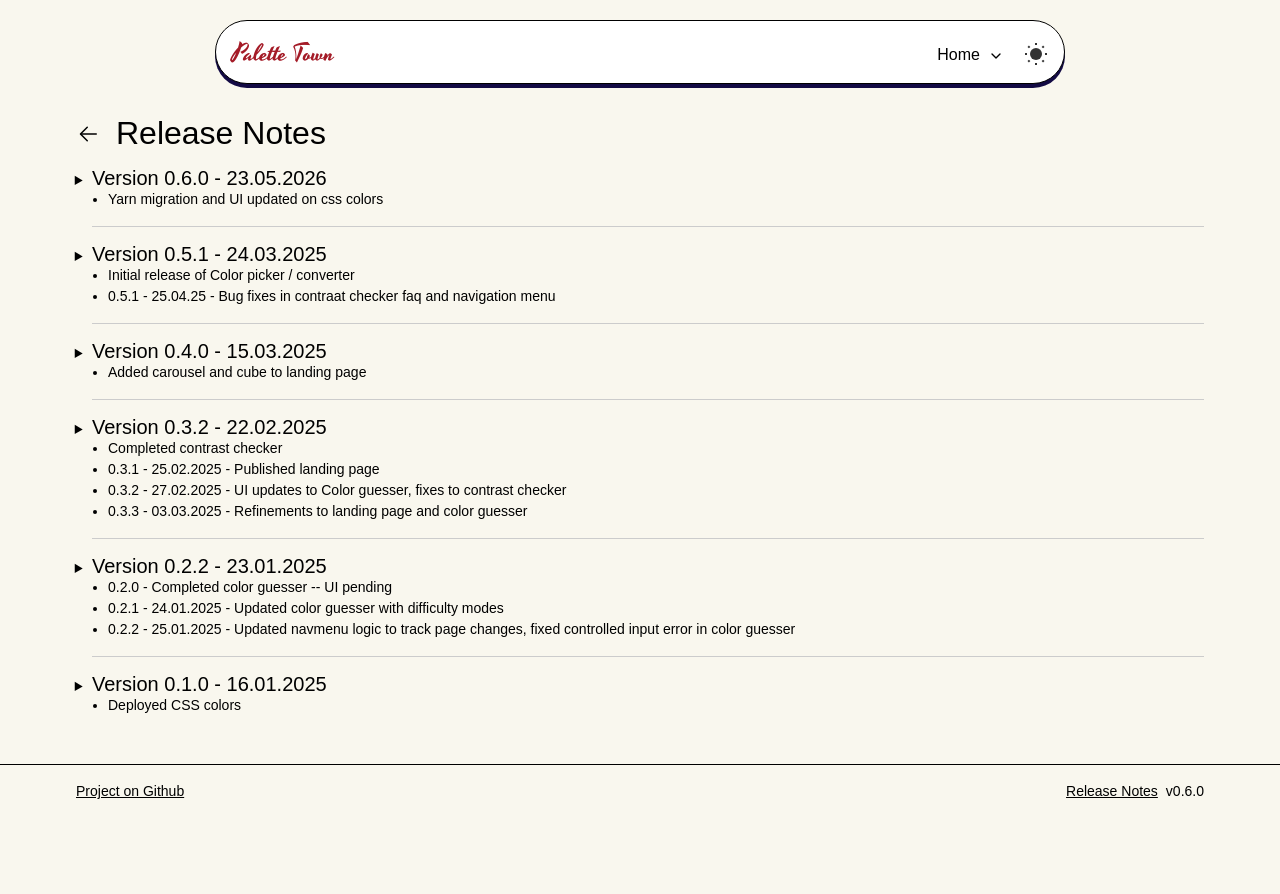
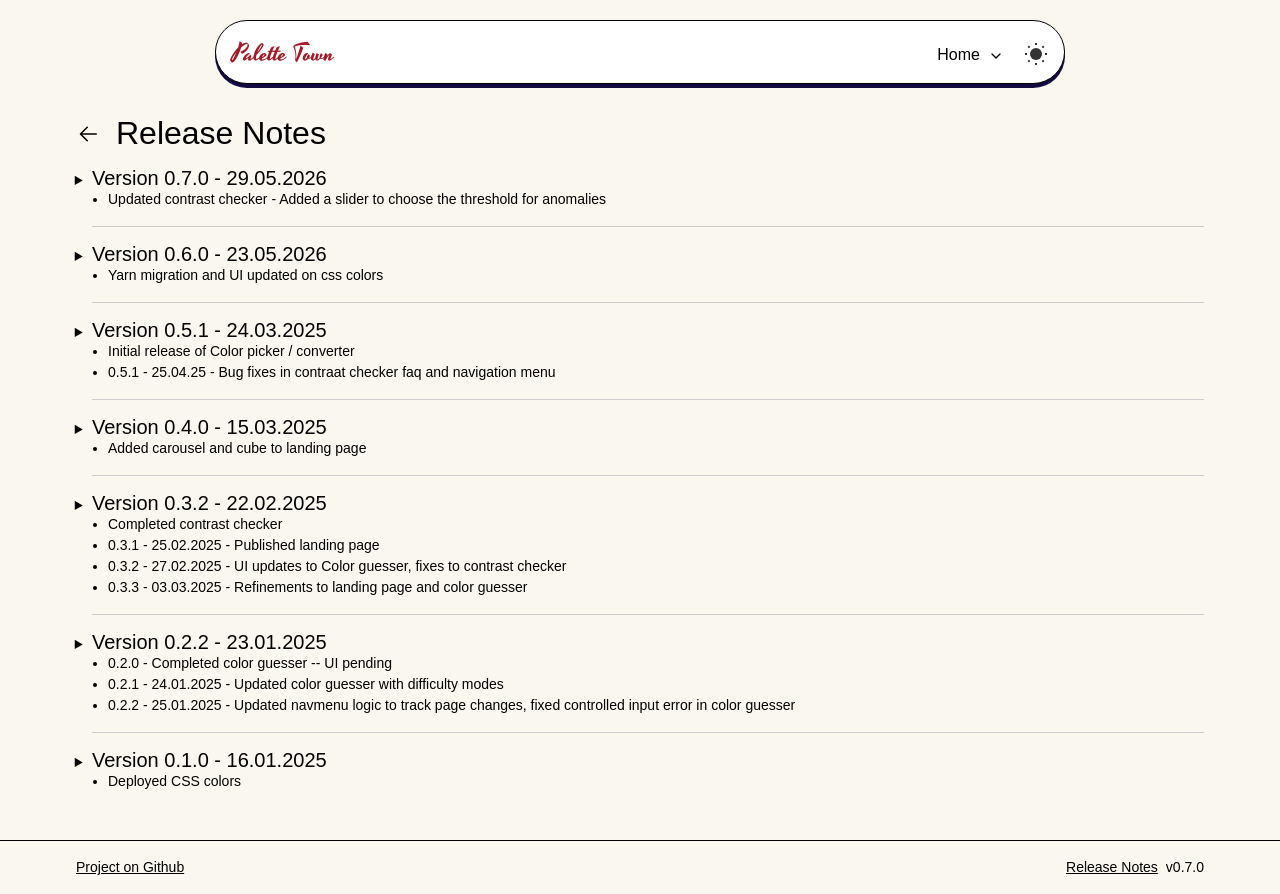
Before and after one commit to nithyarakash-t/palette-town, a React (Vite) app: page /releasenotes in a window 1280 px wide. Before the commit the page ends 818 px from the top, so only its background shows below. Built offline with nearby package versions, Linux system fonts and the light colour scheme; a web font is replaced by a local one.

Commit message:
updated release notes

```diff
--- a/package.json
+++ b/package.json
@@ -1,7 +1,7 @@
 {
   "name": "palette-town",
   "private": true,
-  "version": "0.6.0",
+  "version": "0.7.0",
   "author": "Nithyaprakash Thiyagarajan",
   "type": "module",
   "license": "MIT",
--- a/src/components/layout/releasenotes/release-notes.ts
+++ b/src/components/layout/releasenotes/release-notes.ts
@@ -1,4 +1,11 @@
 export const releaseNotes = [
+    {
+        version: "0.7.0",
+        date: "29.05.2026",
+        desc: [
+            "Updated contrast checker - Added a slider to choose the threshold for anomalies",
+        ]
+    },
     {
         version: "0.6.0",
         date: "23.05.2026",
```
